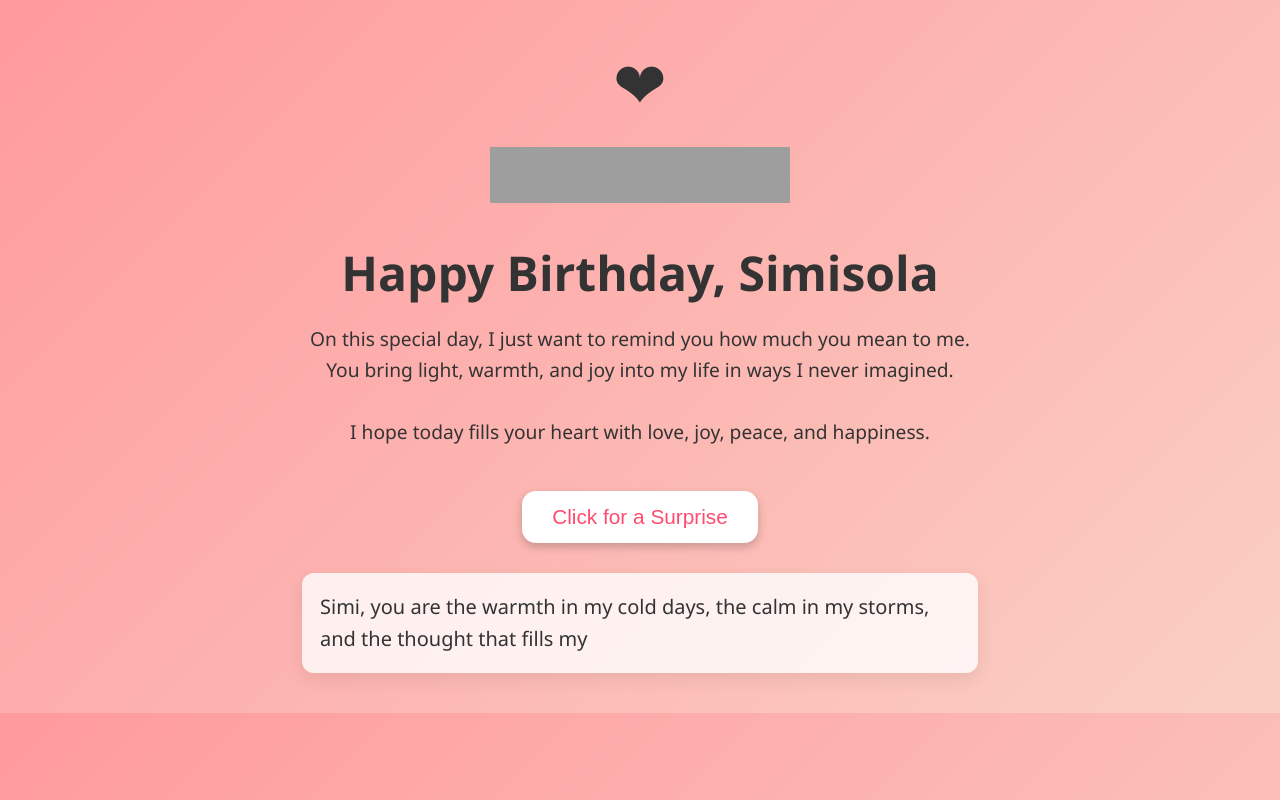
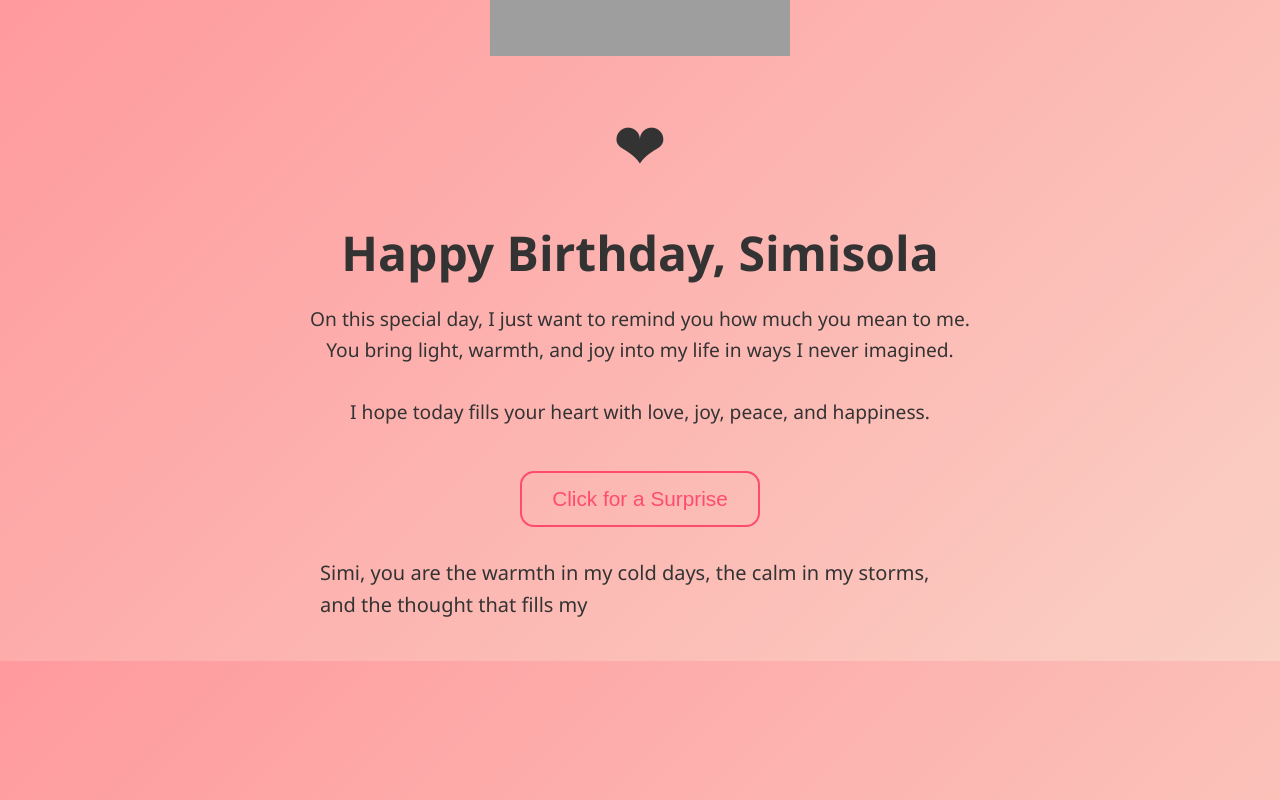
Before and after one commit to creativetomiwa/happy_birthday_simisola, a plain HTML site: page index.html in a window 1280 px wide. Both pictures are taken after a click on the button "Click for a Surprise". Drawn offline with nearby package versions, Linux system fonts and the light colour scheme; grey boxes are pictures that could not be loaded.

Commit message:
Refactor index.html for birthday celebration
Updated styles and added audio element for birthday message.

```diff
--- a/index.html
+++ b/index.html
@@ -59,29 +59,26 @@
       padding: 14px 30px;
       margin-top: 25px;
       font-size: 1.3rem;
-      background: #fff;
+      background: transparent;
       border-radius: 14px;
       text-decoration: none;
       color: #ff4b6e;
-      box-shadow: 0 4px 10px rgba(0,0,0,0.2);
+      box-shadow: none;
       transition: 0.3s ease;
       cursor: pointer;
-      border: none;
+      border: 2px solid #ff4b6e;
     }
 
     .button:hover {
       transform: translateY(-3px);
-      box-shadow: 0 6px 14px rgba(0,0,0,0.25);
+      box-shadow: 0 6px 14px rgba(0,0,0,0.15);
     }
 
     #message {
       max-width: 640px;
       margin: 30px auto 0;
-      background: rgba(255,255,255,0.8);
-      padding: 18px;
-      border-radius: 12px;
-      box-shadow: 0 6px 18px rgba(0,0,0,0.08);
       text-align: left;
+      white-space: pre-wrap;
     }
 
     @media (max-width: 480px) {
@@ -90,30 +87,23 @@
     }
   </style>
 </head>
-
-<body>
-  <div class="container">
-    <div class="heart">❤</div>
-
-    <div style="margin: 20px 0;">
-      <iframe
-        width="300"
-        height="56"
-        src="https://www.youtube.com/embed/7wkP5QZ8mAM?rel=0&controls=1&loop=1&playlist=7wkP5QZ8mAM"
-        title="Glass Animals - Sometimes I Think About You"
-        frameborder="0"
-        allow="autoplay; encrypted-media"
-        allowfullscreen
-     <iframe
+<iframe
   width="300"
   height="56"
-  src="https://www.youtube.com/embed/7wkP5QZ8mAM?autoplay=1&controls=1&loop=1&playlist=7wkP5QZ8mAM"
+  src="https://www.youtube.com/embed/7wkP5QZ8mAM?rel=0&controls=1&loop=1&playlist=7wkP5QZ8mAM&autoplay=1"
   title="Glass Animals - Sometimes I Think About You"
   frameborder="0"
   allow="autoplay; encrypted-media"
   allowfullscreen
 ></iframe>
-    </div>
+<body>
+  <div class="container">
+    <div class="heart">❤</div>
+
+    <audio id="birthdayAudio" autoplay loop muted style="display:none;">
+      <source src="audio/sometimes_i_think_about_you.mp3" type="audio/mpeg">
+      Your browser does not support the audio element.
+    </audio>
 
     <h1>Happy Birthday, Simisola</h1>
     <p>
@@ -124,7 +114,7 @@
 
     <button id="surpriseBtn" class="button">Click for a Surprise</button>
 
-    <p id="message" style="display:none; margin-top:30px; font-size:1.25rem; white-space:pre-wrap;"></p>
+    <p id="message" style="display:none; margin-top:30px; font-size:1.25rem;"></p>
   </div>
 
   <script>
```
